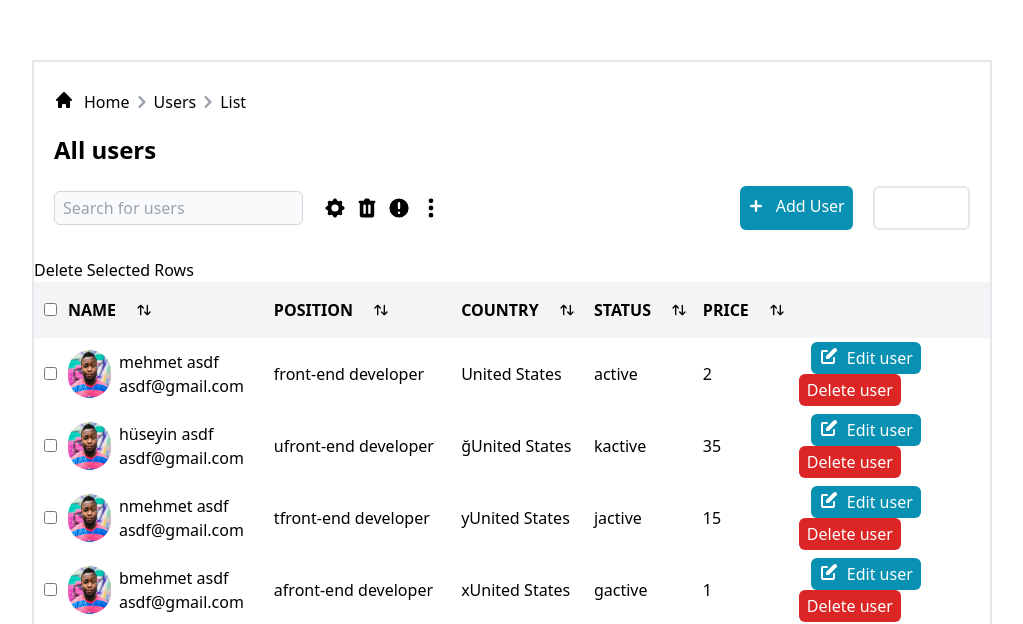
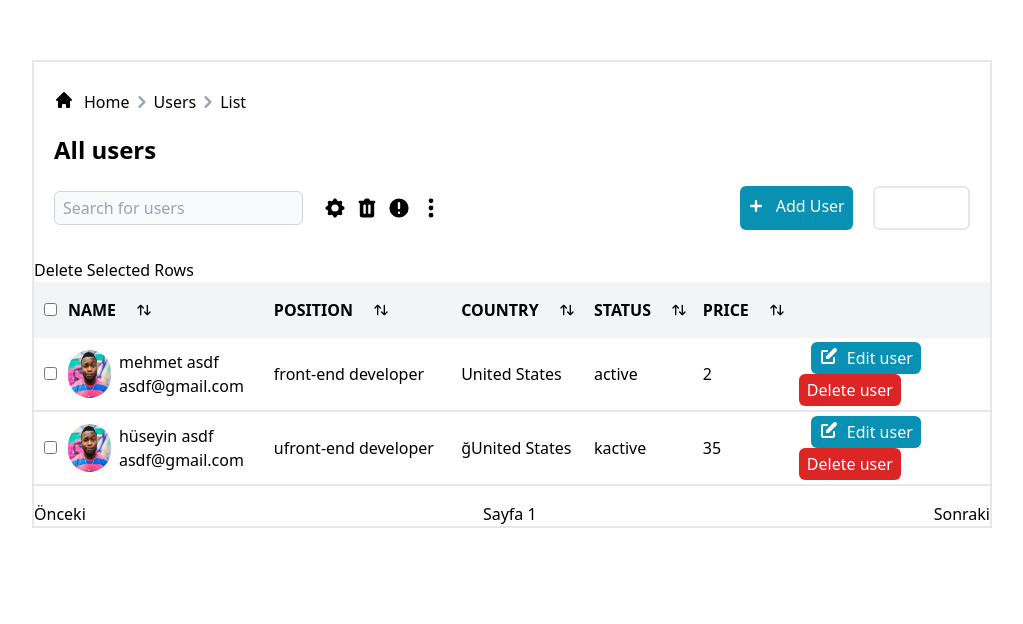
Before and after one commit to cgrbozkurt/formcomponent, a Next.js app: page / in a window 1280 px wide. Shown: the part 180-804 px from the top of the page, without its empty margins (208-1231 px from the left). Built offline with nearby package versions, Linux system fonts and the light colour scheme.

Commit message:
animations

```diff
--- a/components/Button.jsx
+++ b/components/Button.jsx
@@ -1,21 +1,16 @@
 import React from 'react';
-import { tableBody } from './tbody';
-import NewUserForm from './UserForm';
-import UserForm from './UserForm';
 
-const Button = ({ children, bg, index, setTableData, table, action ,setUserForm}) => {
+const Button = ({ children, bg, id, setTableData, tableData, action, setUserForm }) => {
   const buttonHandler = () => {
     if (action === "delete") {
-      const updatedTable = [...table];
-      updatedTable.splice(index, 1);
-      setTableData(updatedTable);
-
+      const selectedIds = [id]; // Silinecek öğenin benzersiz tanımlayıcısı id ise
+      const newTableData = tableData.filter(item => !selectedIds.includes(item.id));
+      setTableData(newTableData);
     } else if (action === "edit") {
-    setUserForm(true)
-        }
-        else if(action==="add"){
-          setUserForm(true)
-        }
+      setUserForm(true);
+    } else if (action === "add") {
+      setUserForm(true);
+    }
   };
 
   return (
--- a/components/Tabletd.jsx
+++ b/components/Tabletd.jsx
@@ -1,5 +1,5 @@
+import React, { useMemo } from 'react';
 import Image from 'next/image';
-import React, { useMemo, useState } from 'react';
 import Button from './Button';
 
 const Tabletd = ({ tableData, setUserForm, setTableData, search, selectedRows, handleCheckboxChange }) => {
@@ -21,11 +21,11 @@ const Tabletd = ({ tableData, setUserForm, setTableData, search, selectedRows, h
 
   return (
     <tbody className="">
-      {filteredTableData.map((table, index) => (
-        <tr className={selectedRows.includes(index) ? 'bg-gray-100' : 'hover:bg-gray-100'} key={index}>
+      {filteredTableData.map((table) => (
+        <tr className={selectedRows.includes(table.id) ? 'bg-gray-100' : 'hover:bg-gray-100 border-b-2'} key={table.id}>
           <td className="py-6 text-center">
             {/* Her satır için bir checkbox ekleyerek seçili satırları takip et */}
-            <input type="checkbox" checked={selectedRows.includes(index)} onChange={() => handleCheckboxChange(index)} />
+            <input type="checkbox" checked={selectedRows.includes(table.id)} onChange={() => handleCheckboxChange(table.id)} />
           </td>
           <td>
             <div className="flex gap-2">
@@ -44,7 +44,7 @@ const Tabletd = ({ tableData, setUserForm, setTableData, search, selectedRows, h
           <td>{table.price}</td>
           <td className="items-center gap-5">
             {/* Düzenleme butonu */}
-            <Button index={index} table={filteredTableData} setUserForm={setUserForm} action="edit" setTableData={setTableData} bg={"bg-addcolor mx-3"}>
+            <Button id={table.id} table={filteredTableData} setUserForm={setUserForm} action="edit" setTableData={setTableData} bg={"bg-addcolor mx-3"}>
               <div className="flex">
                 <svg className="mr-2 h-5 w-5" fill="currentColor" viewBox="0 0 20 20" xmlns="http://www.w3.org/2000/svg">
                   <path d="M17.414 2.586a2 2 0 00-2.828 0L7 10.172V13h2.828l7.586-7.586a2 2 0 000-2.828z"></path>
@@ -54,7 +54,7 @@ const Tabletd = ({ tableData, setUserForm, setTableData, search, selectedRows, h
               </div>
             </Button>
             {/* Silme butonu */}
-            <Button bg={"bg-red-600"} table={filteredTableData} action="delete" setTableData={setTableData} setUserForm={setUserForm}>
+            <Button id={table.id} bg={"bg-red-600"} table={filteredTableData} tableData={tableData} action="delete" setTableData={setTableData} setUserForm={setUserForm}>
               Delete user
             </Button>
           </td>
--- a/components/table.jsx
+++ b/components/table.jsx
@@ -1,66 +1,48 @@
 import React, { useEffect, useState } from "react";
 import { tableHead } from "./thead";
 import { TbArrowsSort } from "react-icons/tb";
+import Tabletd from "./Tabletd";
+import { TransitionGroup, CSSTransition } from "react-transition-group";
+import styles from "../styles/animation.module.css";
 import { tableBody } from "./tbody";
-import Tabletd from "./Tabletd";
 
 const Table = ({ search, setUserForm }) => {
-  // Sıralama durumu ve tablo verisi için state'leri tanımla
   const [sortOrder, setSortOrder] = useState("asc");
   const [tableData, setTableData] = useState(tableBody);
+  const [selectedRows, setSelectedRows] = useState([]);
+  const [currentPage, setCurrentPage] = useState(1);
+  const itemsPerPage = 2;
+  const [displayedTableData, setDisplayedTableData] = useState([]);
 
-  // Seçilen satırları tutan state
-  const [selectedRows, setSelectedRows] = useState([]);
+  const numericColumns = ["price"];
+console.log(tableBody)
 
-  const [currentPage, setCurrentPage] = useState(1);
-  const itemsPerPage = 20;
+  useEffect(() => {
+    updateDisplayedTableData();
+  }, [currentPage, tableData]);
 
-
-  // Sayısal sütunların adlarını içeren dizi
-  const numericColumns = ["price"];
-
-  // Tabloyu belirtilen sütuna göre sıralayan fonksiyon
   const sortTable = (columnName) => {
     const sortedData = [...tableData].sort((a, b) => {
       const valueA = isNumericColumn(columnName) ? a[columnName] : a[columnName].toLowerCase();
       const valueB = isNumericColumn(columnName) ? b[columnName] : b[columnName].toLowerCase();
-
-      if (valueA > valueB) {
-        return -1;
-      }
-      if (valueA < valueB) {
-        return 1;
-      }
-      return 0;
+      return valueA > valueB ? -1 : valueA < valueB ? 1 : 0;
     });
     setTableData(sortedData);
   };
 
-
-
-  // Tabloyu belirtilen sütuna göre ters sıralayan fonksiyon
   const reverseSortTable = (columnName) => {
     const sortedData = [...tableData].sort((a, b) => {
       const valueA = isNumericColumn(columnName) ? a[columnName] : a[columnName].toLowerCase();
       const valueB = isNumericColumn(columnName) ? b[columnName] : b[columnName].toLowerCase();
-
-      if (valueA < valueB) {
-        return -1;
-      }
-      if (valueA > valueB) {
-        return 1;
-      }
-      return 0;
+      return valueA < valueB ? -1 : valueA > valueB ? 1 : 0;
     });
     setTableData(sortedData);
   };
 
-  // Sıralama düzenini değiştiren ve tabloyu sıralayan fonksiyon
   const handleSort = (columnName) => {
     const newSortOrder = sortOrder === "asc" ? "desc" : "asc";
     setSortOrder(newSortOrder);
 
-    // Artan veya azalan sıralama fonksiyonunu çağır
     if (newSortOrder === "asc") {
       sortTable(columnName);
     } else {
@@ -68,28 +50,29 @@ const Table = ({ search, setUserForm }) => {
     }
   };
 
-  // Sütunun sayısal olup olmadığını kontrol eden fonksiyon
   const isNumericColumn = (colName) => {
     return numericColumns.includes(colName);
   };
 
-  // Checkbox değişikliklerini izleyen fonksiyon
   const handleCheckboxChange = (index) => {
     if (selectedRows.includes(index)) {
-      // Seçili satırsa, listeden çıkar
       setSelectedRows(selectedRows.filter((rowIndex) => rowIndex !== index));
     } else {
-      // Seçili değilse, listeye ekle
       setSelectedRows([...selectedRows, index]);
     }
   };
 
-  // Seçilen satırları silen fonksiyon
   const handleDeleteSelected = () => {
-    const newTableData = tableData.filter((_, index) => !selectedRows.includes(index));
+    const updatedTable = [...tableData];
+    const selectedIds = selectedRows.map(index => updatedTable[(currentPage - 1) * itemsPerPage + index]?.id).filter(Boolean);
+    setSelectedRows([]);
+
+    const newTableData = updatedTable.filter(item => !selectedIds.includes(item.id));
     setTableData(newTableData);
-    setSelectedRows([]);
+    updateDisplayedTableData();
   };
+
+
   const handleNextPage = () => {
     const totalPages = Math.ceil(tableData.length / itemsPerPage);
     if (currentPage < totalPages) {
@@ -103,13 +86,19 @@ const handleNextPage = () => {
     }
   };
 
+  const updateDisplayedTableData = () => {
     const startIndex = (currentPage - 1) * itemsPerPage;
     const endIndex = startIndex + itemsPerPage;
-  const displayedTableData = tableData.slice(startIndex, endIndex);
+    const updatedDisplayedTableData = tableData.slice(startIndex, endIndex);
+    setDisplayedTableData(updatedDisplayedTableData);
+  };
 
   return (
     <div className="">
       <button onClick={handleDeleteSelected}>Delete Selected Rows</button>
+
+      <TransitionGroup component={null}>
+        <CSSTransition key={`page-${currentPage}`} timeout={300} classNames={styles}>
           <table className="w-full">
             <thead className="bg-gray-100">
               <tr>
@@ -126,16 +115,29 @@ const handleNextPage = () => {
                 <th className="py-4 text-start w-[20%]"></th>
               </tr>
             </thead>
-        <Tabletd tableData={displayedTableData} search={search} setTableData={setTableData} setUserForm={setUserForm} selectedRows={selectedRows} handleCheckboxChange={handleCheckboxChange} />
+            <Tabletd
+              tableData={displayedTableData}
+              search={search}
+              setTableData={setTableData}
+              setUserForm={setUserForm}
+              selectedRows={selectedRows}
+              handleCheckboxChange={handleCheckboxChange}
+            />
           </table>
+        </CSSTransition>
+      </TransitionGroup>
+
       <div className="flex justify-between mt-4">
-        <button onClick={handlePrevPage} className="cursor-pointer" disabled={currentPage === 1}>Önceki</button>
+        <button onClick={handlePrevPage} className="cursor-pointer" disabled={currentPage === 1}>
+          Önceki
+        </button>
         <span>Sayfa {currentPage}</span>
-        <button onClick={handleNextPage} className="cursor-pointer" disabled={endIndex >= tableData.length}>Sonraki</button>
+        <button onClick={handleNextPage} className="cursor-pointer" disabled={displayedTableData.length < itemsPerPage}>
+          Sonraki
+        </button>
       </div>
     </div>
   );
 };
 
-
 export default Table;
--- a/components/tbody.js
+++ b/components/tbody.js
@@ -1,6 +1,7 @@
 export let tableBody=[
 
         {
+          id:1,
           img: "/images/neil-sims.png",
           name: "mehmet",
           lastName: "asdf",
@@ -16,6 +17,68 @@ export let tableBody=[
           price: 2,
         },
         {
+          id:2,
+          img: "/images/neil-sims.png",
+          name: "hüseyin",
+          lastName: "asdf",
+          email: "asdf@gmail.com",
+          phoneNumber: "asdf",
+          department: "fasd",
+          company: "adsf",
+          currentPassword: "asdf",
+          newPassword: "asdf",
+          position: "ufront-end developer",
+          country: "ğUnited States",
+          status: "kactive",
+          price: 35,
+        },
+        {id:8,
+          img: "/images/neil-sims.png",
+          name: "nmehmet",
+          lastName: "asdf",
+          email: "asdf@gmail.com",
+          phoneNumber: "asdf",
+          department: "fasd",
+          company: "adsf",
+          currentPassword: "asdf",
+          newPassword: "asdf",
+          position: "tfront-end developer",
+          country: "yUnited States",
+          status: "jactive",
+          price: 15,
+        },
+        {id:7,
+          img: "/images/neil-sims.png",
+          name: "bmehmet",
+          lastName: "asdf",
+          email: "asdf@gmail.com",
+          phoneNumber: "asdf",
+          department: "fasd",
+          company: "adsf",
+          currentPassword: "asdf",
+          newPassword: "asdf",
+          position: "afront-end developer",
+          country: "xUnited States",
+          status: "gactive",
+          price: 1,
+        },
+        {id:6,
+          img: "/images/neil-sims.png",
+          name: "mehmet",
+          lastName: "asdf",
+          email: "asdf@gmail.com",
+          phoneNumber: "asdf",
+          department: "fasd",
+          company: "adsf",
+          currentPassword: "asdf",
+          newPassword: "asdf",
+          position: "front-end developer",
+          country: "United States",
+          status: "active",
+          price: 2,
+        },
+        {
+          id:3,
           img: "/images/neil-sims.png",
           name: "hüseyin",
           lastName: "asdf",
@@ -31,6 +94,7 @@ export let tableBody=[
           price: 35,
         },
         {
+          id:4,
           img: "/images/neil-sims.png",
           name: "nmehmet",
           lastName: "asdf",
@@ -46,306 +110,7 @@ export let tableBody=[
           price: 15,
         },
         {
-          img: "/images/neil-sims.png",
-          name: "bmehmet",
-          lastName: "asdf",
-          email: "asdf@gmail.com",
-          phoneNumber: "asdf",
-          department: "fasd",
-          company: "adsf",
-          currentPassword: "asdf",
-          newPassword: "asdf",
-          position: "afront-end developer",
-          country: "xUnited States",
-          status: "gactive",
-          price: 1,
-        },
-        {
-          img: "/images/neil-sims.png",
-          name: "mehmet",
-          lastName: "asdf",
-          email: "asdf@gmail.com",
-          phoneNumber: "asdf",
-          department: "fasd",
-          company: "adsf",
-          currentPassword: "asdf",
-          newPassword: "asdf",
-          position: "front-end developer",
-          country: "United States",
-          status: "active",
-          price: 2,
-        },
-        {
-          img: "/images/neil-sims.png",
-          name: "hüseyin",
-          lastName: "asdf",
-          email: "asdf@gmail.com",
-          phoneNumber: "asdf",
-          department: "fasd",
-          company: "adsf",
-          currentPassword: "asdf",
-          newPassword: "asdf",
-          position: "ufront-end developer",
-          country: "ğUnited States",
-          status: "kactive",
-          price: 35,
-        },
-        {
-          img: "/images/neil-sims.png",
-          name: "nmehmet",
-          lastName: "asdf",
-          email: "asdf@gmail.com",
-          phoneNumber: "asdf",
-          department: "fasd",
-          company: "adsf",
-          currentPassword: "asdf",
-          newPassword: "asdf",
-          position: "tfront-end developer",
-          country: "yUnited States",
-          status: "jactive",
-          price: 15,
-        },
-        {
-          img: "/images/neil-sims.png",
-          name: "bmehmet",
-          lastName: "asdf",
-          email: "asdf@gmail.com",
-          phoneNumber: "asdf",
-          department: "fasd",
-          company: "adsf",
-          currentPassword: "asdf",
-          newPassword: "asdf",
-          position: "afront-end developer",
-          country: "xUnited States",
-          status: "gactive",
-          price: 1,
-        },
-        {
-          img: "/images/neil-sims.png",
-          name: "mehmet",
-          lastName: "asdf",
-          email: "asdf@gmail.com",
-          phoneNumber: "asdf",
-          department: "fasd",
-          company: "adsf",
-          currentPassword: "asdf",
-          newPassword: "asdf",
-          position: "front-end developer",
-          country: "United States",
-          status: "active",
-          price: 2,
-        },
-        {
-          img: "/images/neil-sims.png",
-          name: "hüseyin",
-          lastName: "asdf",
-          email: "asdf@gmail.com",
-          phoneNumber: "asdf",
-          department: "fasd",
-          company: "adsf",
-          currentPassword: "asdf",
-          newPassword: "asdf",
-          position: "ufront-end developer",
-          country: "ğUnited States",
-          status: "kactive",
-          price: 35,
-        },
-        {
-          img: "/images/neil-sims.png",
-          name: "nmehmet",
-          lastName: "asdf",
-          email: "asdf@gmail.com",
-          phoneNumber: "asdf",
-          department: "fasd",
-          company: "adsf",
-          currentPassword: "asdf",
-          newPassword: "asdf",
-          position: "tfront-end developer",
-          country: "yUnited States",
-          status: "jactive",
-          price: 15,
-        },
-        {
-          img: "/images/neil-sims.png",
-          name: "bmehmet",
-          lastName: "asdf",
-          email: "asdf@gmail.com",
-          phoneNumber: "asdf",
-          department: "fasd",
-          company: "adsf",
-          currentPassword: "asdf",
-          newPassword: "asdf",
-          position: "afront-end developer",
-          country: "xUnited States",
-          status: "gactive",
-          price: 1,
-        },
-        {
-          img: "/images/neil-sims.png",
-          name: "mehmet",
-          lastName: "asdf",
-          email: "asdf@gmail.com",
-          phoneNumber: "asdf",
-          department: "fasd",
-          company: "adsf",
-          currentPassword: "asdf",
-          newPassword: "asdf",
-          position: "front-end developer",
-          country: "United States",
-          status: "active",
-          price: 2,
-        },
-        {
-          img: "/images/neil-sims.png",
-          name: "hüseyin",
-          lastName: "asdf",
-          email: "asdf@gmail.com",
-          phoneNumber: "asdf",
-          department: "fasd",
-          company: "adsf",
-          currentPassword: "asdf",
-          newPassword: "asdf",
-          position: "ufront-end developer",
-          country: "ğUnited States",
-          status: "kactive",
-          price: 35,
-        },
-        {
-          img: "/images/neil-sims.png",
-          name: "nmehmet",
-          lastName: "asdf",
-          email: "asdf@gmail.com",
-          phoneNumber: "asdf",
-          department: "fasd",
-          company: "adsf",
-          currentPassword: "asdf",
-          newPassword: "asdf",
-          position: "tfront-end developer",
-          country: "yUnited States",
-          status: "jactive",
-          price: 15,
-        },
-        {
-          img: "/images/neil-sims.png",
-          name: "bmehmet",
-          lastName: "asdf",
-          email: "asdf@gmail.com",
-          phoneNumber: "asdf",
-          department: "fasd",
-          company: "adsf",
-          currentPassword: "asdf",
-          newPassword: "asdf",
-          position: "afront-end developer",
-          country: "xUnited States",
-          status: "gactive",
-          price: 1,
-        },
-        {
-          img: "/images/neil-sims.png",
-          name: "mehmet",
-          lastName: "asdf",
-          email: "asdf@gmail.com",
-          phoneNumber: "asdf",
-          department: "fasd",
-          company: "adsf",
-          currentPassword: "asdf",
-          newPassword: "asdf",
-          position: "front-end developer",
-          country: "United States",
-          status: "active",
-          price: 2,
-        },
-        {
-          img: "/images/neil-sims.png",
-          name: "hüseyin",
-          lastName: "asdf",
-          email: "asdf@gmail.com",
-          phoneNumber: "asdf",
-          department: "fasd",
-          company: "adsf",
-          currentPassword: "asdf",
-          newPassword: "asdf",
-          position: "ufront-end developer",
-          country: "ğUnited States",
-          status: "kactive",
-          price: 35,
-        },
-        {
-          img: "/images/neil-sims.png",
-          name: "nmehmet",
-          lastName: "asdf",
-          email: "asdf@gmail.com",
-          phoneNumber: "asdf",
-          department: "fasd",
-          company: "adsf",
-          currentPassword: "asdf",
-          newPassword: "asdf",
-          position: "tfront-end developer",
-          country: "yUnited States",
-          status: "jactive",
-          price: 15,
-        },
-        {
-          img: "/images/neil-sims.png",
-          name: "bmehmet",
-          lastName: "asdf",
-          email: "asdf@gmail.com",
-          phoneNumber: "asdf",
-          department: "fasd",
-          company: "adsf",
-          currentPassword: "asdf",
-          newPassword: "asdf",
-          position: "afront-end developer",
-          country: "xUnited States",
-          status: "gactive",
-          price: 1,
-        },
-        {
-          img: "/images/neil-sims.png",
-          name: "mehmet",
-          lastName: "asdf",
-          email: "asdf@gmail.com",
-          phoneNumber: "asdf",
-          department: "fasd",
-          company: "adsf",
-          currentPassword: "asdf",
-          newPassword: "asdf",
-          position: "front-end developer",
-          country: "United States",
-          status: "active",
-          price: 2,
-        },
-        {
-          img: "/images/neil-sims.png",
-          name: "hüseyin",
-          lastName: "asdf",
-          email: "asdf@gmail.com",
-          phoneNumber: "asdf",
-          department: "fasd",
-          company: "adsf",
-          currentPassword: "asdf",
-          newPassword: "asdf",
-          position: "ufront-end developer",
-          country: "ğUnited States",
-          status: "kactive",
-          price: 35,
-        },
-        {
-          img: "/images/neil-sims.png",
-          name: "nmehmet",
-          lastName: "asdf",
-          email: "asdf@gmail.com",
-          phoneNumber: "asdf",
-          department: "fasd",
-          company: "adsf",
-          currentPassword: "asdf",
-          newPassword: "asdf",
-          position: "tfront-end developer",
-          country: "yUnited States",
-          status: "jactive",
-          price: 15,
-        },
-        {
+          id:5,
           img: "/images/neil-sims.png",
           name: "bmehmet",
           lastName: "asdf",
@@ -362,3 +127,12 @@ export let tableBody=[
         },
 
 ]
+
+const addIdToTableData = (tableData) => {
+  return tableData.map((user, index) => ({
+    id: index + 1,
+    ...user,
+  }));
+};
+
+export const tableBodyWithId = addIdToTableData(tableBody);
```
Also changed, not shown: styles/animation.module.css (added), styles/globals.css (line endings or trailing spaces). Lines whose indentation alone changed are shown as unchanged.
